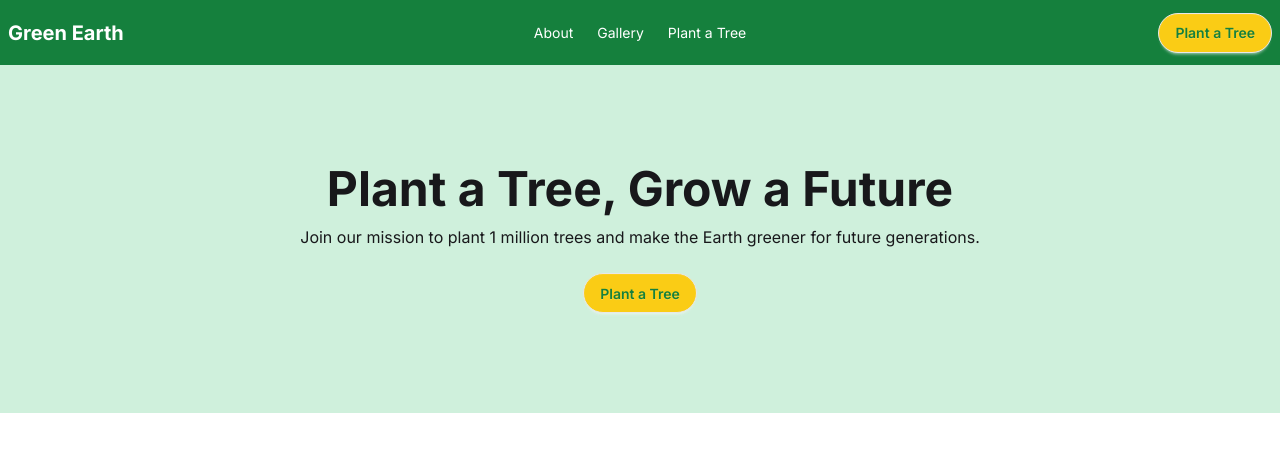
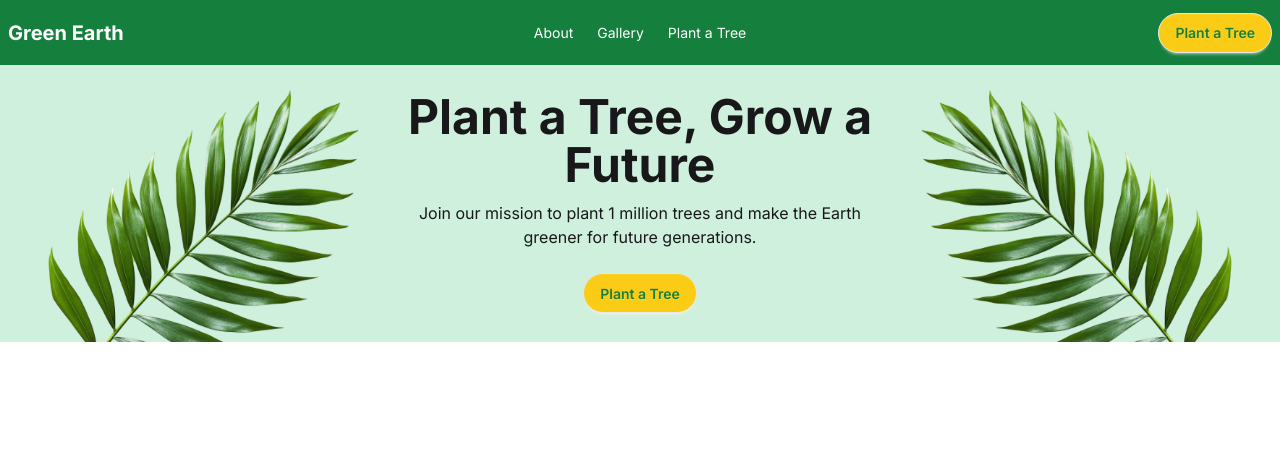
Before and after one commit to sajjad44371/assignment-06, a plain HTML site: page index.html in a window 1280 px wide. Drawn offline with nearby package versions, Linux system fonts and the light colour scheme.

Commit message:
added banner image

```diff
--- a/index.html
+++ b/index.html
@@ -36,7 +36,7 @@
   <body>
     <!-- header start -->
     <header class="bg-[#15803d]">
-      <div class="navbar max-w-7xl mx-auto text-white">
+      <div class="navbar max-w-[1650px] mx-auto text-white">
         <div class="navbar-start">
           <div class="dropdown">
             <div tabindex="0" role="button" class="btn btn-ghost lg:hidden">
@@ -90,7 +90,11 @@
 
     <!-- banner start  -->
     <section class="banner bg-[#CFF0DC]">
-      <div class="banner-content text-center py-[100px]">
+      <div class="banner-content text-center flex justify-between items-center">
+        <div>
+          <img src="./assets/hero-leaf1.png" alt="" />
+        </div>
+        <div>
           <h1 class="text-3xl md:text-5xl font-bold">
             Plant a Tree, Grow a Future
           </h1>
@@ -98,7 +102,13 @@
             Join our mission to plant 1 million trees and make the Earth greener
             for future generations.
           </p>
-        <a class="btn rounded-3xl bg-[#facc15] text-[#15803d]">Plant a Tree</a>
+          <a class="btn rounded-3xl bg-[#facc15] text-[#15803d]"
+            >Plant a Tree</a
+          >
+        </div>
+        <div>
+          <img src="./assets/hero-leaf2.png" alt="" />
+        </div>
       </div>
     </section>
     <!-- banner end  -->
```
Lines whose indentation alone changed are shown as unchanged.
